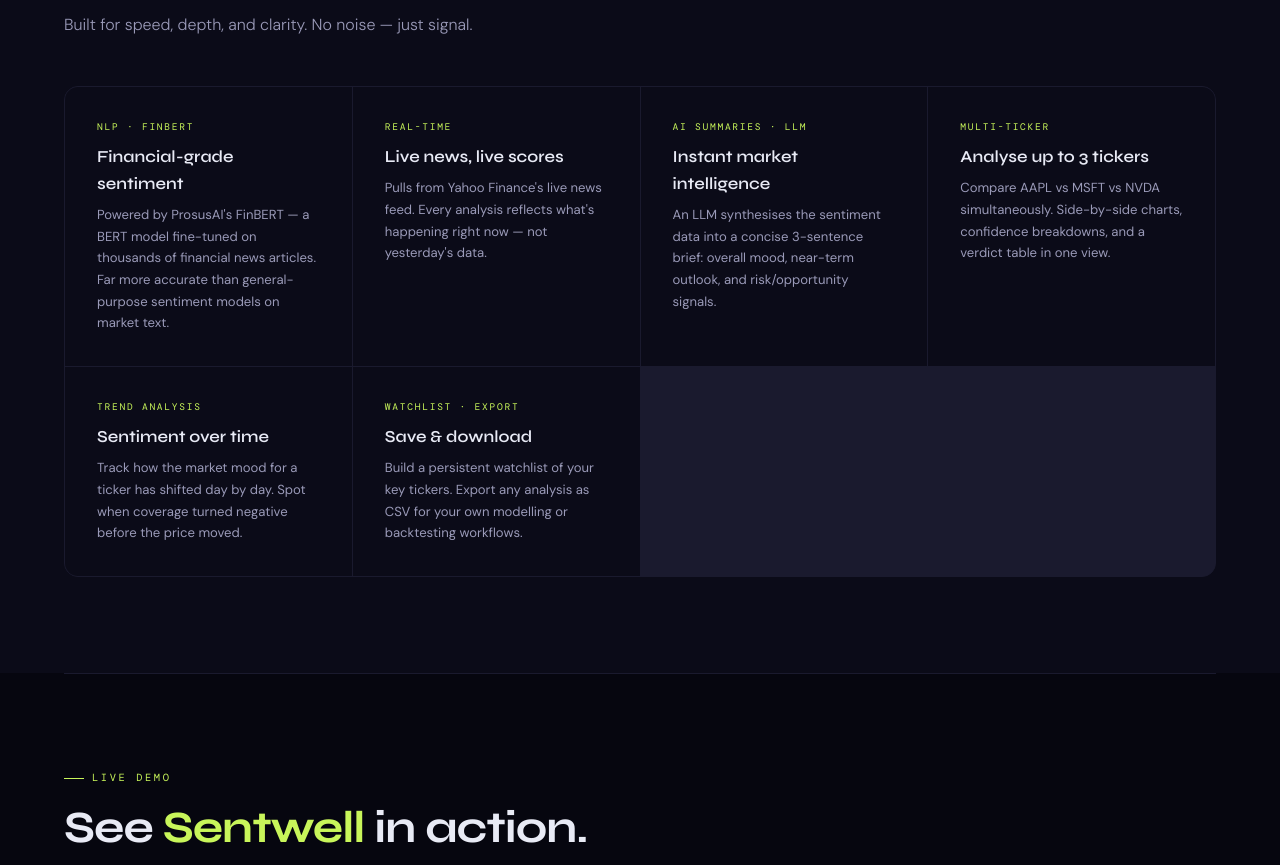
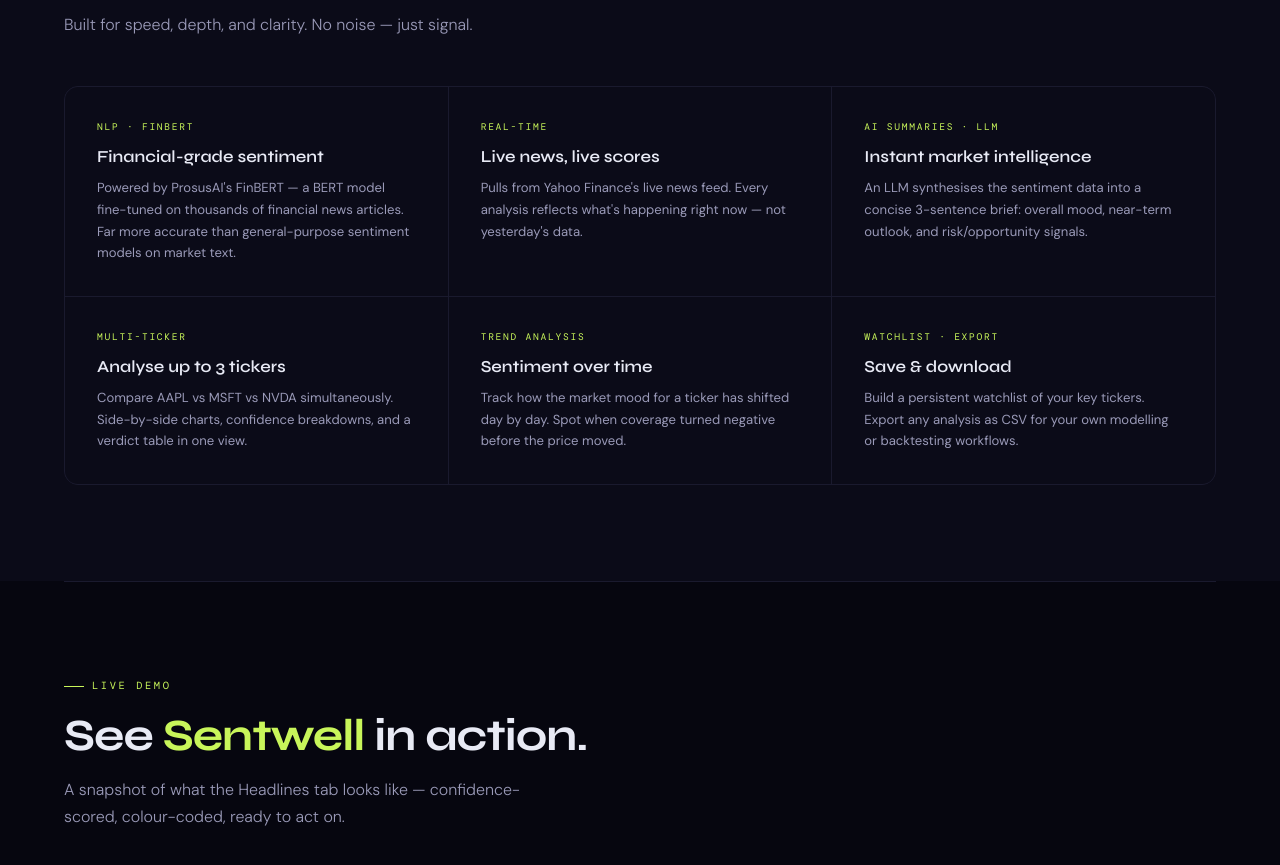
Before and after one commit to mdrizvi-106/sentwell-project, a plain HTML site: page index.html in a window 1280 px wide. Shown: the part 1818-2683 px from the top of the page. Drawn offline with nearby package versions, Linux system fonts and the light colour scheme; a web font is replaced by a local one.

Commit message:
Change feat-grid to use fixed column count

```diff
--- a/index.html
+++ b/index.html
@@ -234,9 +234,13 @@
 /* ── FEATURES ── */
 #features{background:var(--bg2)}
 .feat-grid{
-  display:grid;grid-template-columns:repeat(auto-fit,minmax(280px,1fr));
-  gap:1px;background:var(--border);
-  border:1px solid var(--border);border-radius:14px;overflow:hidden;
+  display:grid;
+  grid-template-columns:repeat(3, 1fr);
+  gap:1px;
+  background:var(--border);
+  border:1px solid var(--border);
+  border-radius:14px;
+  overflow:hidden;
 }
 .feat-cell{
   background:var(--bg2);padding:2rem;
```
